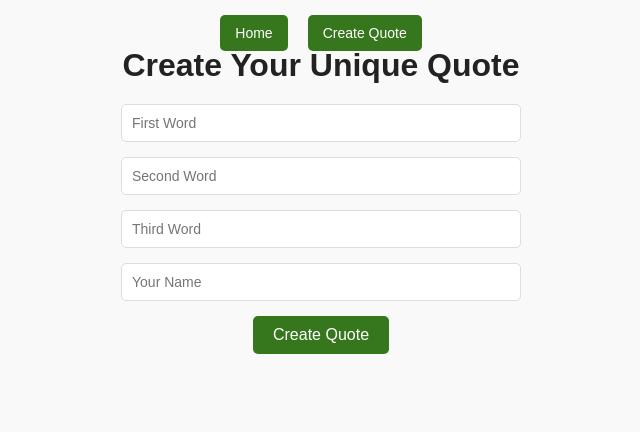
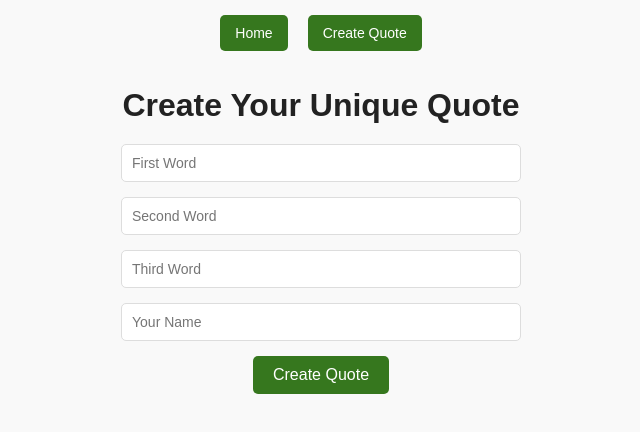
Before and after one commit to Allynesta/captions, a React (Create React App) app: page /create-quote in a window 1280 px wide. Shown: the top 432 px of the page, without its empty margins (319-959 px from the left). Built offline with nearby package versions, Linux system fonts and the light colour scheme.

Commit message:
adding style to pages

```diff
--- a/src/pages/CreateQuotePage.js
+++ b/src/pages/CreateQuotePage.js
@@ -5,7 +5,7 @@ import QuoteCreator from '../components/QuoteCreator';
 
 const CreateQuotePage = () => {
     return (
-        <div>
+        <div className="homepagebreak">
             <QuoteCreator />
         </div>
     );
--- a/src/pages/HomePage.js
+++ b/src/pages/HomePage.js
@@ -5,7 +5,7 @@ import QuoteGenerator from '../components/QuoteGenerator';
 
 const HomePage = () => {
     return (
-        <div className='homepagebreak'>
+        <div className="homepagebreak">
             <h1>Random Quote Generator</h1>
             <QuoteGenerator />
         </div>
```
